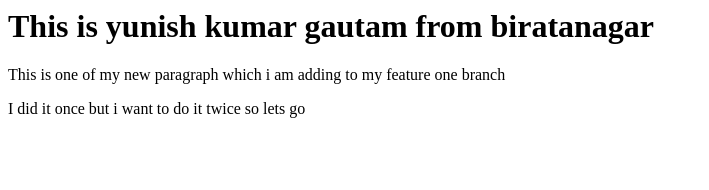
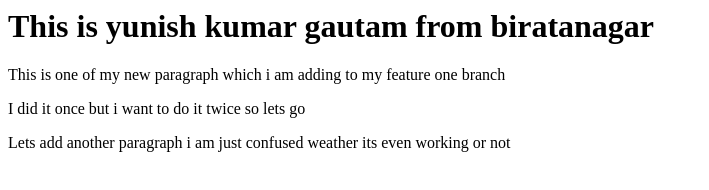
Before and after one commit to gautamyunish777-arch/for_practice, a plain HTML site: page index.html in a window 1280 px wide. Shown: the whole page, without its empty margins (0-709 px from the left). Drawn offline with Linux system fonts and the light colour scheme.

Commit message:
I have added new paragraph

```diff
--- a/index.html
+++ b/index.html
@@ -3,3 +3,4 @@
     to my feature one branch
 </p>
 <p>I did it once but i want to do it twice so lets go</p>
+<p>Lets add another paragraph i am just confused weather its even working or not</p>
```
